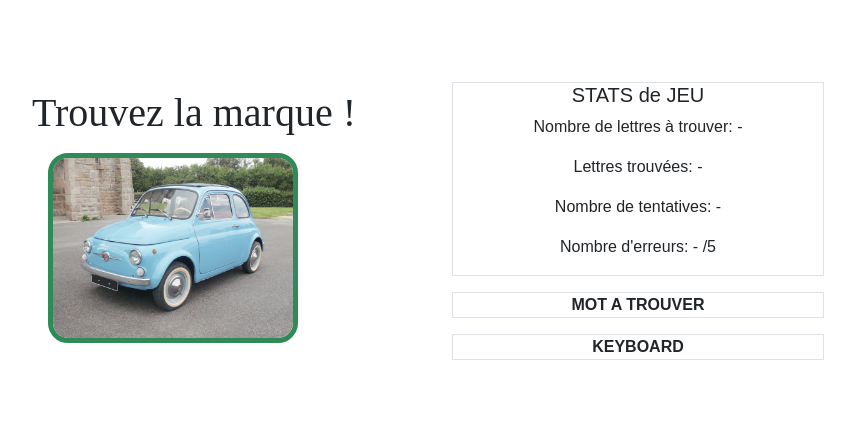
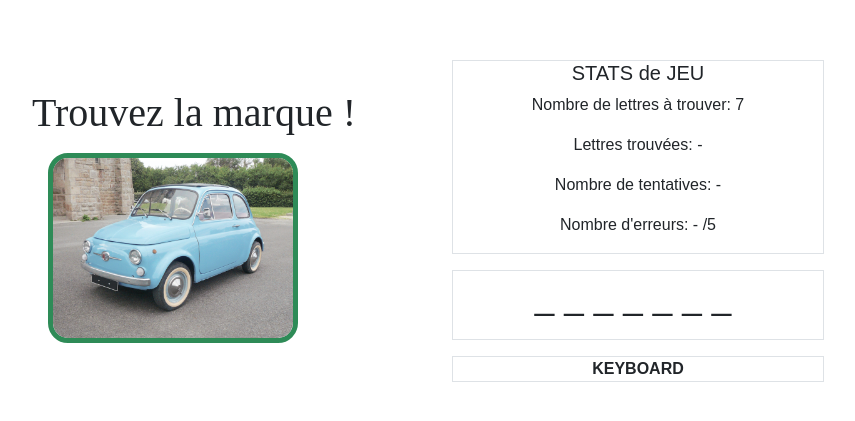
Before and after one commit to Chachared/find-the-brand, a Vue app: page / in a window 1280 px wide. Shown: the part 179-600 px from the top of the page, without its empty margins (204-1059 px from the left). Built offline with nearby package versions, Linux system fonts and the light colour scheme; a web font is replaced by a local one.

Commit message:
randomWord + hiddenWord ok

```diff
--- a/package.json
+++ b/package.json
@@ -12,6 +12,7 @@
   },
   "dependencies": {
     "bootstrap": "^5.2.3",
+    "pinia": "^2.0.28",
     "vue": "^3.2.45"
   },
   "devDependencies": {
--- a/src/App.vue
+++ b/src/App.vue
@@ -1,6 +1,5 @@
 <script setup lang="ts">
 import GamePicture from "./components/Picture.vue";
-import GameStats from "./components/GameStats.vue";
 import Word from "./components/Word.vue";
 import Keyboard from "./components/Keyboard.vue";
 </script>
@@ -16,8 +15,7 @@ import Keyboard from "./components/Keyboard.vue";
   <main>
     <div class="wrapper">
       <div>
-        <GameStats/>
-        <Word/>
+        <Word />
         <Keyboard/>
       </div>
       </div>
--- a/src/components/GameStats.vue
+++ /dev/null
@@ -1,24 +0,0 @@
-<script lang='ts' setup>
-
-//afficher :
-// nbre de lettres à trouver
-// lettres trouvées
-// nombre de tentatives
-// nombre d'erreur
-
-
-</script>
-
-<template>
-    <div class="text-center fw-bold border m-3">
-        <h2 class="h5">STATS de JEU</h2>
-        <p>Nombre de lettres à trouver: -</p>
-        <p>Lettres trouvées: -</p>
-        <p>Nombre de tentatives: -</p>
-        <p>Nombre d'erreurs: - /5</p>
-    </div>
-</template>
-
-<style>
-
-</style>
--- a/src/components/Word.vue
+++ b/src/components/Word.vue
@@ -1,21 +1,45 @@
 <script lang='ts' setup>
-import type { GameInterface } from "@/interfaces/game.interface";
+import { useWord } from '@/stores/word.store';
+
+const wordStore = useWord();
+const words = wordStore.fetchWords();
+console.log(words);
 
 // selection aleatoire d'un mot dans data
+// remplacer le mot par des underscores
+const hiddenWord = wordStore.generateHiddenWord();
+console.log(hiddenWord);
 
+// remplacer les underscore par les lettres justes
 
-// remplacer le mot par des underscores
-// remplacer les underscore par les lettres justes
 // faire winner / loser à la fin de la partie
 
 </script>
 
 <template>
-    <div class="text-center fw-bold border m-3">
-        MOT A TROUVER
+
+    <div v-if="wordStore.isLoading">
+        <p class="h5">Chargement en cours</p>
     </div>
+    <div v-else>
+        <div class="text-center fw-bold border m-3">
+        <h2 class="h5">STATS de JEU</h2>
+        <p>Nombre de lettres à trouver: {{ hiddenWord.length }}</p>
+        <p>Lettres trouvées: -</p>
+        <p>Nombre de tentatives: -</p>
+        <p>Nombre d'erreurs: - /5</p>
+    </div>
+        <div class="text-center fw-bold border m-3">
+            <p v-for="hiddenLetter in hiddenWord" class="hidden-letters">{{ hiddenLetter }}</p>
+        </div>
+    </div>
+
 </template>
 
 <style>
-
+.hidden-letters {
+    display:inline-flex;
+    letter-spacing: 10px;
+    font-size: 35px;
+}
 </style>
--- a/src/data/words.ts
+++ b/src/data/words.ts
@@ -1,4 +1,4 @@
-export const word = [
+export default [
     "ALFA ROMEO",
     "AUDI",
     "BMW",
--- a/src/interfaces/game.interface.ts
+++ b/src/interfaces/game.interface.ts
@@ -1,8 +1,7 @@
+
 export interface GameInterface {
-    listOfWords: array,
     errors: number,
     attempts: number,
     lettersFound: number,
-    randomWord: string,
-    hiddenLettersArray: array
+    hiddenLettersArray: []
 }
--- a/src/main.ts
+++ b/src/main.ts
@@ -4,5 +4,9 @@ import App from "./App.vue";
 import "./assets/css/main.css";
 import "bootstrap/dist/css/bootstrap.min.css";
 import "bootstrap";
+import { createPinia } from "pinia";
 
-createApp(App).mount("#app");
+const app = createApp(App);
+
+app.use(createPinia());
+app.mount("#app");
--- a/src/services/game.service.ts
+++ b/src/services/game.service.ts
@@ -1,86 +1,93 @@
-export function getRandomWord(array) {
-    for (let i = array.length - 1; i > 0; i--) {
-        const j = Math.floor(Math.random() * (i+1));
-        [array[i], array[j]] = [array[j], array[i]];
-    }
-    return array[0];
+import wordsArray from "@/data/words";
+
+export function fetchWords() {
+    const words:string[] = wordsArray;
+    return words;
 };
 
-export function generateLetterButtons(letters_section_element) {
-    const ul_element = document.createElement('ul');
-    const letters = "ABCDEFGHIJKLMNOPQRSTUVWXYZ".split('').forEach(letter => {
-        const li_element = document.createElement('li');
-        li_element.textContent = letter;
-        li_element.addEventListener('click', () => this.checkIfLetterInWord(event), {once: true});
-        ul_element.appendChild(li_element);
-    });
-
-    letters_section_element.appendChild(ul_element);
+export function getRandomWord() {
+    for (let i = wordsArray.length - 1; i > 0; i--) {
+        const j = Math.floor(Math.random() * (i+1));
+        [wordsArray[i], wordsArray[j]] = [wordsArray[j], wordsArray[i]];
+    }
+    return wordsArray[0];
 };
 
-displayHiddenWord() {
-    const hidden_word = this.random_word.slice().replace(/[A-Z]/g, '_');
-    const paragraph_element =  document.createElement('p');
-    paragraph_element.textContent = hidden_word;
-    document.body.querySelector('section[id="word-to-find"]').appendChild(paragraph_element);
-    paragraph_element.id = 'hidden-letters';
-    return hidden_word.split('');
+export function HideWord() {
+    const randomWord = getRandomWord();
+    console.log(randomWord);
+    const hiddenWord = randomWord.slice().replace(/[A-Z]/g, '_');
+    return hiddenWord.split('');
 };
 
-checkIfLetterInWord(event) {
-    this.attempts++;
+// export function generateLetterButtons(letters_section_element) {
+//     const ul_element = document.createElement('ul');
+//     const letters = "ABCDEFGHIJKLMNOPQRSTUVWXYZ".split('').forEach(letter => {
+//         const li_element = document.createElement('li');
+//         li_element.textContent = letter;
+//         li_element.addEventListener('click', () => this.checkIfLetterInWord(event), {once: true});
+//         ul_element.appendChild(li_element);
+//     });
 
-    const selected_letter = event.target.textContent;
+//     letters_section_element.appendChild(ul_element);
+// };
 
-    if(this.random_word.includes(selected_letter)) {
-        event.target.classList.add('good');
-        this.random_word.split('').forEach((letter, index) => {
-            if(letter === selected_letter) {
-                this.letters_found++;
-                this.hidden_letters_array[index] = selected_letter;
-            }
-        });
 
-        document.body.querySelector('section[id="word-to-find"] > p').textContent = this.hidden_letters_array.join('');
-    } else {
-        this.errors++;
-        event.target.classList.add('wrong');
-        document.body.querySelector('img').src = `./img/error${this.errors}.jpg`;
-    }
-    document.body.querySelector('figcaption').innerHTML = `
-        Nombre de lettres à trouver : ${this.random_word.length} <br>
-        Lettres trouvées : ${this.letters_found} <br>
-        Nombre de tentatives : ${this.attempts} <br>
-        Nombre d'erreurs : ${this.errors} / 5
-    `;
 
-    this.checkIfWinner();
-};
+// checkIfLetterInWord(event) {
+//     this.attempts++;
 
-checkIfWinner() {
+//     const selected_letter = event.target.textContent;
 
-    const word_paragraph = document.body.querySelector('section[id="word-to-find"] > p');
+//     if(this.random_word.includes(selected_letter)) {
+//         event.target.classList.add('good');
+//         this.random_word.split('').forEach((letter, index) => {
+//             if(letter === selected_letter) {
+//                 this.letters_found++;
+//                 this.hidden_letters_array[index] = selected_letter;
+//             }
+//         });
 
-    if (this.errors === 5) {
-        this.gameOver(word_paragraph);
-        word_paragraph.classList.add('loser');
-        word_paragraph.textContent = this.random_word;
-    }
+//         document.body.querySelector('section[id="word-to-find"] > p').textContent = this.hidden_letters_array.join('');
+//     } else {
+//         this.errors++;
+//         event.target.classList.add('wrong');
+//         document.body.querySelector('img').src = `./img/error${this.errors}.jpg`;
+//     }
+//     document.body.querySelector('figcaption').innerHTML = `
+//         Nombre de lettres à trouver : ${this.random_word.length} <br>
+//         Lettres trouvées : ${this.letters_found} <br>
+//         Nombre de tentatives : ${this.attempts} <br>
+//         Nombre d'erreurs : ${this.errors} / 5
+//     `;
 
-    if (this.letters_found === this.random_word.length){
-        this.gameOver(word_paragraph);
-        word_paragraph.classList.add('winner');
-    }
-};
+//     this.checkIfWinner();
+// };
 
-gameOver(word_paragraph) {
+// checkIfWinner() {
 
-    word_paragraph.classList.add('game-over');
-    document.body.querySelectorAll('li').forEach(letter => letter.className = 'disabled');
+//     const word_paragraph = document.body.querySelector('section[id="word-to-find"] > p');
 
-    const button_element = document.createElement('button');
-    button_element.textContent = "Réessayer !";
+//     if (this.errors === 5) {
+//         this.gameOver(word_paragraph);
+//         word_paragraph.classList.add('loser');
+//         word_paragraph.textContent = this.random_word;
+//     }
 
-    button_element.addEventListener('click', () => window.location.reload(false));
-    document.body.querySelector('section[id="letters"]').appendChild(button_element);
-};
+//     if (this.letters_found === this.random_word.length){
+//         this.gameOver(word_paragraph);
+//         word_paragraph.classList.add('winner');
+//     }
+// };
+
+// gameOver(word_paragraph) {
+
+//     word_paragraph.classList.add('game-over');
+//     document.body.querySelectorAll('li').forEach(letter => letter.className = 'disabled');
+
+//     const button_element = document.createElement('button');
+//     button_element.textContent = "Réessayer !";
+
+//     button_element.addEventListener('click', () => window.location.reload(false));
+//     document.body.querySelector('section[id="letters"]').appendChild(button_element);
+// };
--- /dev/null
+++ b/src/stores/word.store.ts
@@ -0,0 +1,30 @@
+import { getRandomWord, fetchWords, HideWord } from '@/services/game.service';
+import { defineStore } from 'pinia';
+
+interface WordState {
+    words: [],
+    isLoading: boolean
+}
+
+export const useWord = defineStore('words', {
+    state: (): WordState =>({
+        words: [],
+        isLoading: false,
+    }),
+    getters: {
+        wordList(state: WordState) {
+            return state.words;
+        }
+    },
+    actions: {
+        fetchWords(){
+            const words = fetchWords();
+            return words;
+        },
+        generateHiddenWord(){
+            const hiddenWord = HideWord();
+            return hiddenWord;
+        }
+
+    }
+})
```
Also changed, not shown: 1 other file (tests, documents, lock files or other folders).
